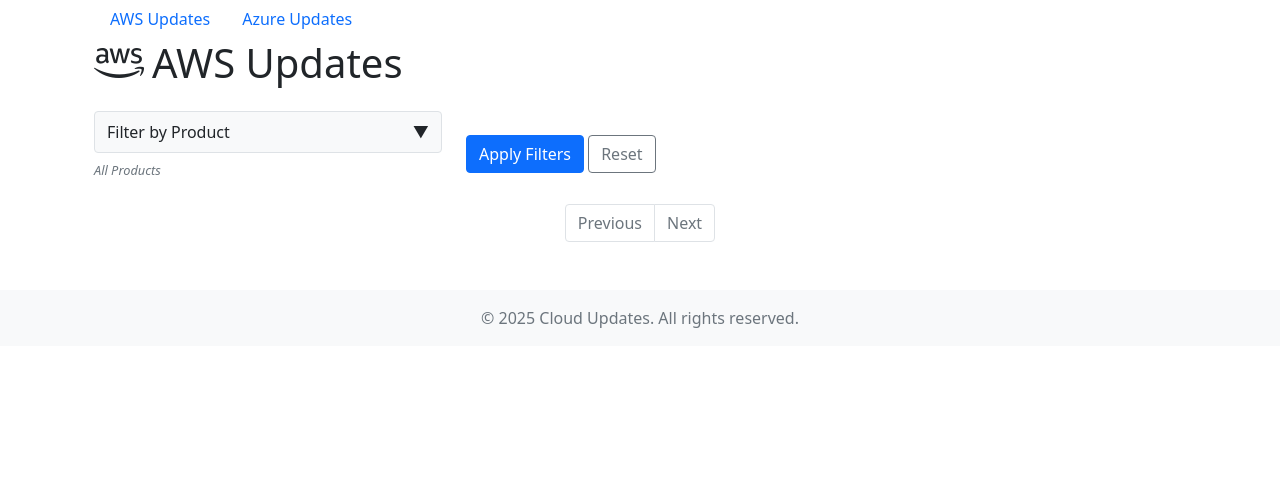
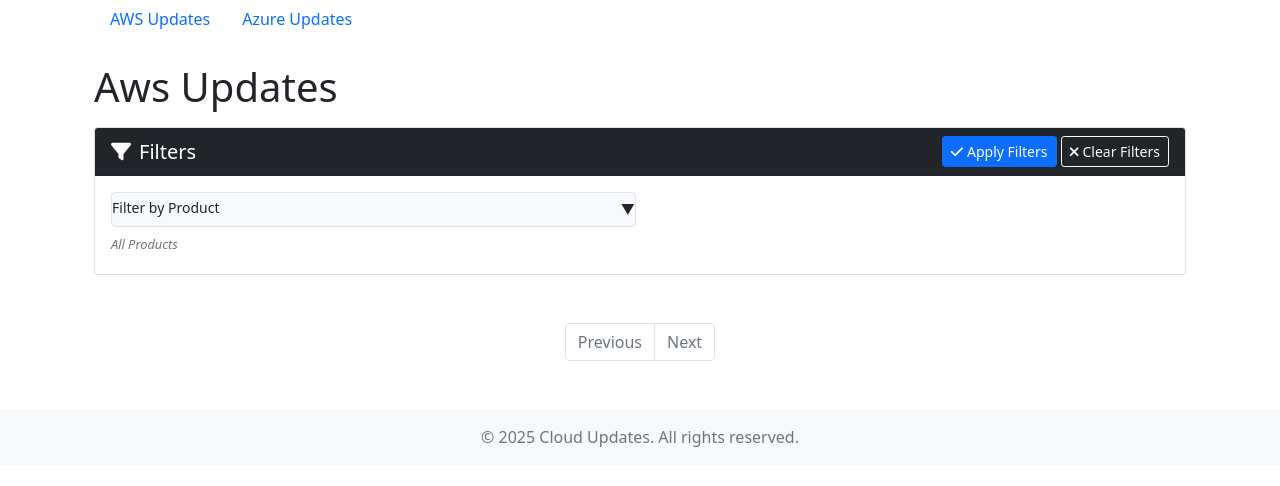
Before and after one commit to ashenai/cloud_updates, a Flask app: page /aws-updates in a window 1280 px wide. Shown: the part 81-567 px from the top of the page. Run offline with Flask 3, Linux system fonts and the light colour scheme.

Commit message:
minor updates to update pages

```diff
--- a/app/routes.py
+++ b/app/routes.py
@@ -190,14 +190,14 @@
     def aws_updates(page=1):
         """Show AWS updates."""
         # Get filter parameters
-        selected_products = request.args.getlist('product')
+        selected_categories = request.args.getlist('category')
 
         # Build query
         query = Update.query.filter_by(provider='aws')
 
         # Apply product filter if selected
-        if selected_products:
-            query = query.filter(Update.product_name.in_(selected_products))
+        if selected_categories:
+            query = query.filter(Update.product_name.in_(selected_categories))
 
         # Get paginated results
         updates = query.order_by(Update.published_date.desc()).paginate(
@@ -228,8 +228,8 @@
             provider='aws',
             page=page,
             total_pages=total_pages,
-            products=products,
-            selected_products=selected_products
+            categories=products,
+            selected_categories=selected_categories
         )
 
     @app.route('/azure-updates')
--- a/app/templates/base_updates.html
+++ b/app/templates/base_updates.html
@@ -112,6 +112,59 @@
         margin-top: 4px;
         font-style: italic;
     }
+
+    /* Filter styles */
+    .filter-header {
+        cursor: pointer;
+        padding: 0.25rem 0;
+    }
+
+    .filter-container {
+        display: none;
+        margin-top: 0.25rem;
+        z-index: 100;
+        position: absolute;
+        background: white;
+        width: 90%;
+    }
+
+    /* Metadata display styles */
+    .metadata-group {
+        position: relative;
+    }
+
+    .metadata-details {
+        display: none;
+        position: absolute;
+        top: 100%;
+        left: 0;
+        background: white;
+        border: 1px solid rgba(0,0,0,0.125);
+        border-radius: 0.25rem;
+        padding: 0.5rem;
+        z-index: 10;
+        min-width: 200px;
+        max-width: 300px;
+    }
+
+    .metadata-group:hover .metadata-details {
+        display: flex;
+        flex-wrap: wrap;
+        gap: 0.25rem;
+    }
+
+    .badge.rounded-pill {
+        cursor: default;
+    }
+
+    /* Update item styles */
+    .list-group-item {
+        transition: background-color 0.2s;
+    }
+
+    .list-group-item:hover {
+        background-color: rgba(0,0,0,0.02);
+    }
 </style>
 {% endblock %}
 
@@ -125,60 +178,34 @@
     </div>
 </div>
 
-<div class="container mb-4">
-    <h1 class="mb-4">
-        {% if provider == 'aws' %}
-        <i class="fab fa-aws me-2"></i>AWS Updates
-        {% else %}
-        <i class="fab fa-microsoft me-2"></i>Azure Updates
-        {% endif %}
-    </h1>
+<div class="container mt-4">
+    <h1 class="mb-3">{{ provider.capitalize() }} Updates</h1>
 
-    <form id="filterForm" method="GET" action="{{ url_for(provider + '_updates') }}">
-        <div class="row">
-            {% if provider == 'aws' %}
-            <div class="col-md-4">
-                <div class="form-group">
-                    <div class="filter-header" data-filter-type="product">
-                        <span>Filter by Product</span>
-                        <span class="icon">▼</span>
-                    </div>
-                    <div class="filter-summary" id="productSummary">
-                        {% if selected_products %}
-                            {% if selected_products|length <= 2 %}
-                                {{ selected_products|join(', ') }}
-                            {% else %}
-                                {{ selected_products|length }} products selected
-                            {% endif %}
-                        {% else %}
-                            All Products
-                        {% endif %}
-                    </div>
-                    <div class="filter-container border rounded p-2" data-filter-type="product">
-                        <div class="form-check">
-                            <input class="form-check-input filter-all" type="checkbox" id="productFilterAll"
-                                   {% if not selected_products %}checked{% endif %} data-filter-type="product">
-                            <label class="form-check-label" for="productFilterAll">All Products</label>
-                        </div>
-                        {% for product in products %}
-                        <div class="form-check">
-                            <input class="form-check-input filter-item" type="checkbox" id="product-{{ loop.index }}"
-                                   name="product" value="{{ product }}" data-filter-type="product"
-                                   {% if product in selected_products %}checked{% endif %}>
-                            <label class="form-check-label" for="product-{{ loop.index }}">{{ product }}</label>
-                        </div>
-                        {% endfor %}
+    <div class="card mb-4">
+        <div class="card-header bg-dark text-white d-flex justify-content-between align-items-center">
+            <h2 class="h5 mb-0">
+                <i class="fas fa-filter me-2"></i>Filters
+            </h2>
+            <div>
+                <button type="submit" form="filterForm" class="btn btn-sm btn-primary">
+                    <i class="fas fa-check me-1"></i>Apply Filters
+                </button>
+                <a href="{{ url_for(provider + '_updates') }}" class="btn btn-sm btn-outline-light">
+                    <i class="fas fa-times me-1"></i>Clear Filters
+                </a>
             </div>
         </div>
+        <div class="card-body py-3">
+            <form id="filterForm" action="{{ url_for(provider + '_updates') }}" method="get">
+                <div class="row g-2">
+                    {% if provider == 'aws' %}
+                    <div class="col-md-6">
+                        <div class="form-group">
+                            <div class="filter-header d-flex justify-content-between align-items-center" data-filter-type="category">
+                                <label class="form-label small mb-1">Filter by Product</label>
+                                <span class="icon small">▼</span>
                             </div>
-            {% else %}
-            <div class="col-md-4">
-                <div class="form-group">
-                    <div class="filter-header" data-filter-type="category">
-                        <span>Filter by Product</span>
-                        <span class="icon">▼</span>
-                    </div>
-                    <div class="filter-summary" id="categorySummary">
+                            <div class="filter-summary small text-muted mb-1" id="categorySummary">
                                 {% if selected_categories %}
                                     {% if selected_categories|length <= 2 %}
                                         {{ selected_categories|join(', ') }}
@@ -189,18 +216,53 @@
                                     All Products
                                 {% endif %}
                             </div>
-                    <div class="filter-container border rounded p-2" data-filter-type="category">
+                            <div class="filter-container border rounded p-2 shadow-sm" data-filter-type="category" style="display: none; max-height: 200px; overflow-y: auto;">
                                 <div class="form-check">
                                     <input class="form-check-input filter-all" type="checkbox" id="categoryFilterAll"
                                            {% if not selected_categories %}checked{% endif %} data-filter-type="category">
-                            <label class="form-check-label" for="categoryFilterAll">All Products</label>
+                                    <label class="form-check-label small" for="categoryFilterAll">All Products</label>
                                 </div>
                                 {% for category in categories %}
                                 <div class="form-check">
                                     <input class="form-check-input filter-item" type="checkbox" id="category-{{ loop.index }}"
                                            name="category" value="{{ category }}" data-filter-type="category"
                                            {% if category in selected_categories %}checked{% endif %}>
-                            <label class="form-check-label" for="category-{{ loop.index }}">{{ category }}</label>
+                                    <label class="form-check-label small" for="category-{{ loop.index }}">{{ category }}</label>
+                                </div>
+                                {% endfor %}
+                            </div>
+                        </div>
+                    </div>
+                    {% else %}
+                    <div class="col-md-4">
+                        <div class="form-group">
+                            <div class="filter-header d-flex justify-content-between align-items-center" data-filter-type="category">
+                                <label class="form-label small mb-1">Filter by Product</label>
+                                <span class="icon small">▼</span>
+                            </div>
+                            <div class="filter-summary small text-muted mb-1" id="categorySummary">
+                                {% if selected_categories %}
+                                    {% if selected_categories|length <= 2 %}
+                                        {{ selected_categories|join(', ') }}
+                                    {% else %}
+                                        {{ selected_categories|length }} products selected
+                                    {% endif %}
+                                {% else %}
+                                    All Products
+                                {% endif %}
+                            </div>
+                            <div class="filter-container border rounded p-2 shadow-sm" data-filter-type="category" style="display: none; max-height: 200px; overflow-y: auto;">
+                                <div class="form-check">
+                                    <input class="form-check-input filter-all" type="checkbox" id="categoryFilterAll"
+                                           {% if not selected_categories %}checked{% endif %} data-filter-type="category">
+                                    <label class="form-check-label small" for="categoryFilterAll">All Products</label>
+                                </div>
+                                {% for category in categories %}
+                                <div class="form-check">
+                                    <input class="form-check-input filter-item" type="checkbox" id="category-{{ loop.index }}"
+                                           name="category" value="{{ category }}" data-filter-type="category"
+                                           {% if category in selected_categories %}checked{% endif %}>
+                                    <label class="form-check-label small" for="category-{{ loop.index }}">{{ category }}</label>
                                 </div>
                                 {% endfor %}
                             </div>
@@ -208,11 +270,11 @@
                     </div>
                     <div class="col-md-4">
                         <div class="form-group">
-                    <div class="filter-header" data-filter-type="status">
-                        <span>Filter by Status</span>
-                        <span class="icon">▼</span>
+                            <div class="filter-header d-flex justify-content-between align-items-center" data-filter-type="status">
+                                <label class="form-label small mb-1">Filter by Status</label>
+                                <span class="icon small">▼</span>
                             </div>
-                    <div class="filter-summary" id="statusSummary">
+                            <div class="filter-summary small text-muted mb-1" id="statusSummary">
                                 {% if selected_statuses %}
                                     {% if selected_statuses|length <= 2 %}
                                         {{ selected_statuses|join(', ') }}
@@ -223,18 +285,18 @@
                                     All Statuses
                                 {% endif %}
                             </div>
-                    <div class="filter-container border rounded p-2" data-filter-type="status">
+                            <div class="filter-container border rounded p-2 shadow-sm" data-filter-type="status" style="display: none; max-height: 200px; overflow-y: auto;">
                                 <div class="form-check">
                                     <input class="form-check-input filter-all" type="checkbox" id="statusFilterAll"
                                            {% if not selected_statuses %}checked{% endif %} data-filter-type="status">
-                            <label class="form-check-label" for="statusFilterAll">All Statuses</label>
+                                    <label class="form-check-label small" for="statusFilterAll">All Statuses</label>
                                 </div>
                                 {% for status in statuses %}
                                 <div class="form-check">
                                     <input class="form-check-input filter-item" type="checkbox" id="status-{{ loop.index }}"
                                            name="status" value="{{ status }}" data-filter-type="status"
                                            {% if status in selected_statuses %}checked{% endif %}>
-                            <label class="form-check-label" for="status-{{ loop.index }}">{{ status }}</label>
+                                    <label class="form-check-label small" for="status-{{ loop.index }}">{{ status }}</label>
                                 </div>
                                 {% endfor %}
                             </div>
@@ -242,11 +304,11 @@
                     </div>
                     <div class="col-md-4">
                         <div class="form-group">
-                    <div class="filter-header" data-filter-type="type">
-                        <span>Filter by Type</span>
-                        <span class="icon">▼</span>
+                            <div class="filter-header d-flex justify-content-between align-items-center" data-filter-type="type">
+                                <label class="form-label small mb-1">Filter by Type</label>
+                                <span class="icon small">▼</span>
                             </div>
-                    <div class="filter-summary" id="typeSummary">
+                            <div class="filter-summary small text-muted mb-1" id="typeSummary">
                                 {% if selected_types %}
                                     {% if selected_types|length <= 2 %}
                                         {{ selected_types|join(', ') }}
@@ -257,30 +319,28 @@
                                     All Types
                                 {% endif %}
                             </div>
-                    <div class="filter-container border rounded p-2" data-filter-type="type">
+                            <div class="filter-container border rounded p-2 shadow-sm" data-filter-type="type" style="display: none; max-height: 200px; overflow-y: auto;">
                                 <div class="form-check">
                                     <input class="form-check-input filter-all" type="checkbox" id="typeFilterAll"
                                            {% if not selected_types %}checked{% endif %} data-filter-type="type">
-                            <label class="form-check-label" for="typeFilterAll">All Types</label>
+                                    <label class="form-check-label small" for="typeFilterAll">All Types</label>
                                 </div>
                                 {% for type in types %}
                                 <div class="form-check">
                                     <input class="form-check-input filter-item" type="checkbox" id="type-{{ loop.index }}"
                                            name="type" value="{{ type }}" data-filter-type="type"
                                            {% if type in selected_types %}checked{% endif %}>
-                            <label class="form-check-label" for="type-{{ loop.index }}">{{ type }}</label>
+                                    <label class="form-check-label small" for="type-{{ loop.index }}">{{ type }}</label>
                                 </div>
                                 {% endfor %}
                             </div>
                         </div>
                     </div>
                     {% endif %}
-            <div class="col-md-4 mt-4">
-                <button type="submit" class="btn btn-primary">Apply Filters</button>
-                <a href="{{ url_for(provider + '_updates') }}" class="btn btn-outline-secondary">Reset</a>
+                </div>
+            </form>
         </div>
     </div>
-    </form>
 
     <div class="list-group">
         {% for update in updates %}
@@ -293,72 +353,78 @@
                 <h5 class="mb-0">{{ update.title }}</h5>
                 <small class="text-muted">{{ update.published_date.strftime('%b %d, %Y') }}</small>
             </div>
-            <p class="description">
-                {% set sentences = update.description.split('. ') %}
-                {% if sentences|length > 3 %}
-                    {{ sentences[:3]|join('. ') }}...
-                {% else %}
-                    {{ update.description }}
-                {% endif %}
-            </p>
+
+            <p class="mb-2">{{ update.description|striptags|truncate(200) }}</p>
 
             <!-- Metadata Section -->
-            <div class="metadata">
+            <div class="d-flex flex-wrap gap-2 mb-2">
                 {% if provider == 'azure' %}
                     {% if update.product_names %}
-                        <div class="product-tags">
-                            <span class="label">Products:</span>
+                        <div class="metadata-group">
+                            <span class="badge rounded-pill bg-primary">
+                                <i class="fas fa-cube me-1"></i>{{ update.product_names|length }} Product{% if update.product_names|length > 1 %}s{% endif %}
+                            </span>
+                            <div class="metadata-details shadow-sm">
                                 {% for product in update.product_names %}
                                     <span class="badge bg-primary">{{ product }}</span>
                                 {% endfor %}
                             </div>
+                        </div>
                     {% endif %}
 
                     {% if update.status %}
-                        <div class="status-tags">
-                            <span class="label">Status:</span>
-                            {% for status_tag in update.status %}
-                                <span class="badge bg-success">{{ status_tag }}</span>
-                            {% endfor %}
+                        <div class="metadata-group">
+                            <span class="badge rounded-pill bg-success">
+                                <i class="fas fa-tag me-1"></i>{{ update.status|join(', ') }}
+                            </span>
                         </div>
                     {% endif %}
 
                     {% if update.update_types %}
-                        <div class="type-tags">
-                            <span class="label">Types:</span>
+                        <div class="metadata-group">
+                            <span class="badge rounded-pill bg-secondary">
+                                <i class="fas fa-list me-1"></i>{{ update.update_types|length }} Type{% if update.update_types|length > 1 %}s{% endif %}
+                            </span>
+                            <div class="metadata-details shadow-sm">
                                 {% for type_tag in update.update_types %}
                                     <span class="badge bg-secondary">{{ type_tag }}</span>
                                 {% endfor %}
                             </div>
+                        </div>
                     {% endif %}
                 {% else %}
                     {% if update.product_name %}
-                        <div class="product-tag">
-                            <span class="label">Product:</span>
-                            <span class="badge bg-primary">{{ update.product_name }}</span>
+                        <div class="metadata-group">
+                            <span class="badge rounded-pill bg-primary">
+                                <i class="fas fa-cube me-1"></i>{{ update.product_name }}
+                            </span>
                         </div>
                     {% endif %}
 
                     {% if update.categories %}
-                        <div class="category-tags">
-                            <span class="label">Categories:</span>
+                        <div class="metadata-group">
+                            <span class="badge rounded-pill bg-secondary">
+                                <i class="fas fa-tags me-1"></i>{{ update.categories|length }} Categories
+                            </span>
+                            <div class="metadata-details shadow-sm">
                                 {% for category in update.categories %}
                                     <span class="badge bg-secondary">{{ category }}</span>
                                 {% endfor %}
+                            </div>
                         </div>
                     {% endif %}
                 {% endif %}
             </div>
 
-            <div class="mt-2">
-                <button type="button" class="btn btn-sm btn-outline-primary btn-preview"
+            <div class="d-flex justify-content-end mt-2">
+                <button class="btn btn-sm btn-outline-primary me-2 btn-preview"
                         data-bs-toggle="modal"
                         data-bs-target="#previewModal"
                         data-title="{{ update.title }}"
                         data-description="{{ update.description }}"
                         data-date="{{ update.published_date.strftime('%b %d, %Y') }}"
+                        data-provider="{{ provider }}"
                         data-url="{{ update.url }}"
-                        data-provider="{{ provider }}"
                         data-product="{{ update.product_name or '' }}"
                         data-categories="{{ update.categories|tojson }}"
                         data-types="{{ update.update_types|tojson }}"
```
Lines whose indentation alone changed are shown as unchanged.
